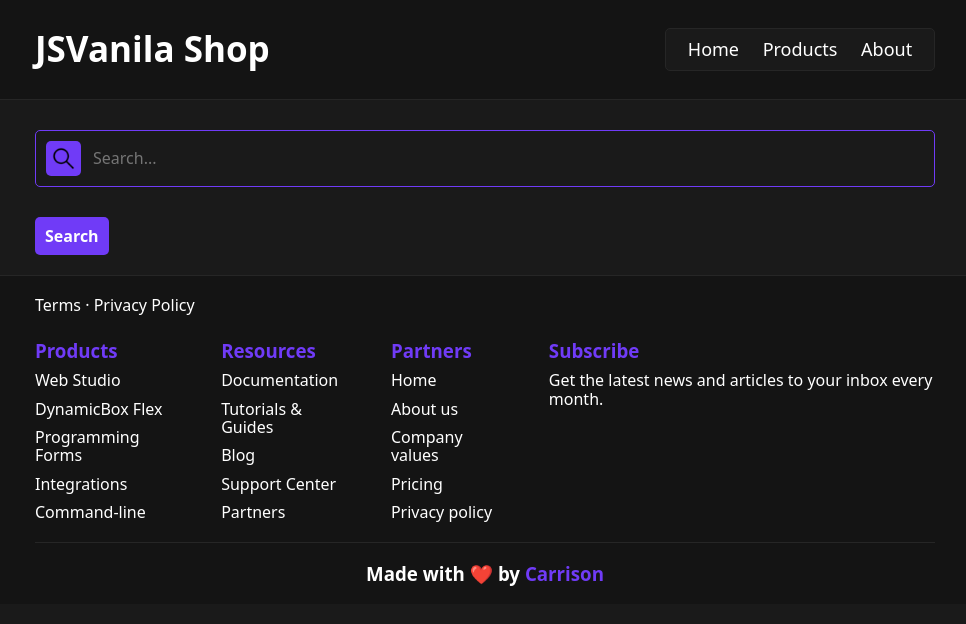
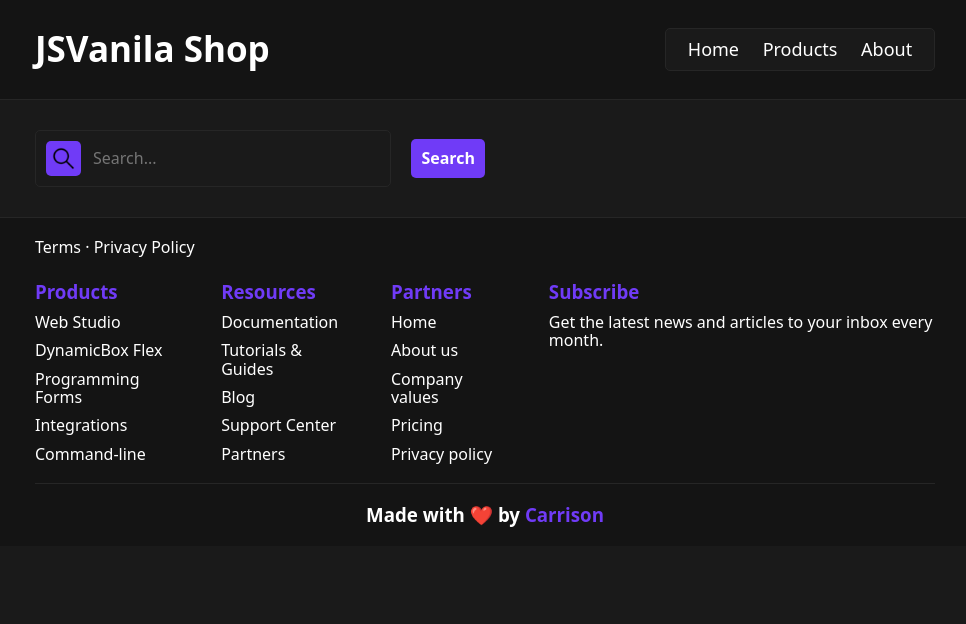
Before and after one commit to Carrisonn/E-commerce, a website built with Vite: page src/sections/products.html in a window 1280 px wide. Shown: the whole page, without its empty margins (155-1121 px from the left). Built offline with nearby package versions, Linux system fonts and the light colour scheme.

Commit message:
responsive design improved

```diff
--- a/src/css/styles.css
+++ b/src/css/styles.css
@@ -357,6 +357,61 @@ footer {
   text-decoration: underline;
 }
 
+/** Products.html **/
+.form-products {
+  margin: 3rem 0;
+  display: flex;
+  flex-direction: column;
+  align-items: center;
+  gap: 2rem;
+}
+
+.div-input-search img {
+  background-color: var(--color-secondary);
+  border-radius: .5rem;
+  padding: .5rem;
+}
+
+.div-input-search {
+  display: flex;
+  gap: 1rem;
+  padding: 1rem;
+  border: 1px solid var(--color-border);
+  border-radius: 0.5rem;
+  width: 100%;
+}
+
+.input-search-products {
+  border: none;
+  background-color: var(--color-primary);
+  color: var(--color-white);
+  width: 100%;
+}
+
+.input-search-products:focus {
+  outline: none;
+}
+
+.btn-search-products {
+  padding: 1rem;
+  width: fit-content;
+  color: var(--color-white);
+  border: none;
+  background-color: var(--color-secondary);
+  border-radius: 0.5rem;
+  cursor: pointer;
+  font-weight: 700;
+}
+
+.btn-search-products:hover {
+  background-color: #7f4dfd;
+}
+
+.div-products-container {
+  margin: 2rem 0;
+}
+
+
 /** PC Screen **/
 @media screen and (min-width: 768px) {
   nav {
@@ -409,54 +464,10 @@ footer {
     flex-direction: row;
     gap: 5rem;
   }
+
+  /** Products **/
+  .form-products {
+    flex-direction: row;
+    width: 50%;
+  }
 }
-
-
-/** Products.html **/
-.div-input-search {
-  margin: 3rem 0;
-  display: flex;
-  align-items: center;
-  justify-content: flex-start;
-  gap: 1rem;
-  border: 1px solid var(--color-secondary);
-  border-radius: 0.5rem;
-  padding: 1rem;
-}
-
-.div-input-search img {
-  background-color: var(--color-secondary);
-  border-radius: .5rem;
-  padding: .5rem;
-}
-
-.input-search-products {
-  border: none;
-  background-color: var(--color-primary);
-  color: var(--color-white);
-  width: 100%;
-}
-
-.input-search-products:focus {
-  outline: none;
-}
-
-.div-btn-search {
-  display: flex;
-  align-items: center;
-  justify-content: center;
-}
-
-.btn-search-products {
-  padding: 1rem;
-  color: var(--color-white);
-  border: none;
-  background-color: var(--color-secondary);
-  border-radius: 0.5rem;
-  cursor: pointer;
-  font-weight: 700;
-}
-
-.div-products-container {
-  margin: 2rem 0;
-}
```
